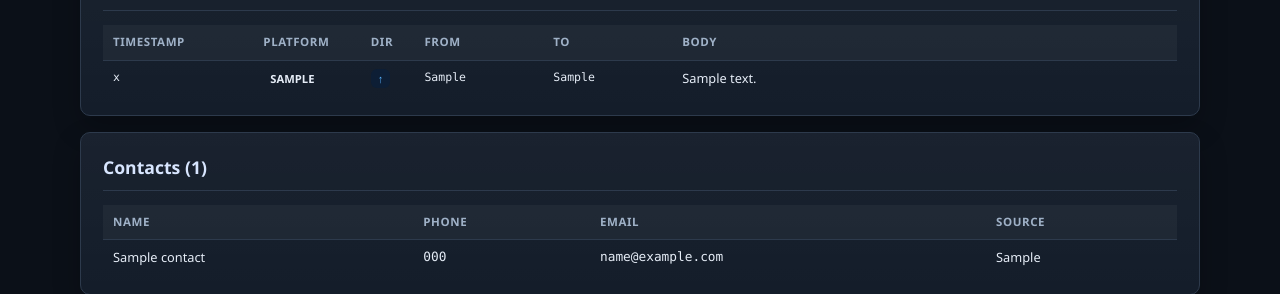
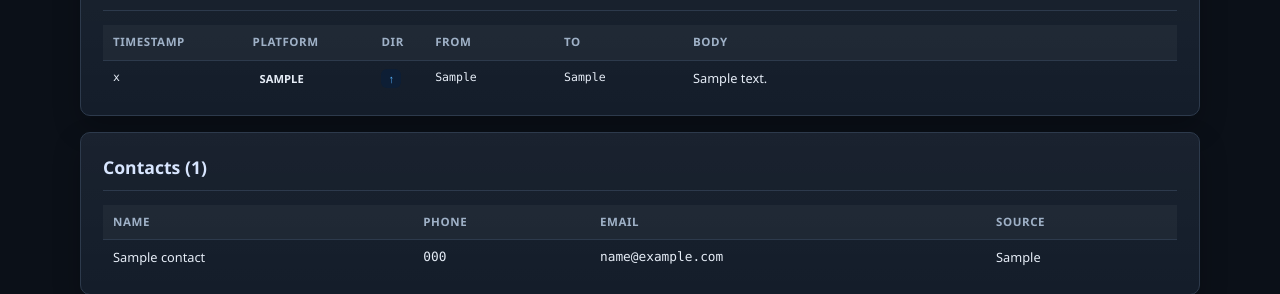
Before and after one commit to yusufbuali/MobileTrace, a Flask app: page /api/cases/1/report in a window 1280 px wide. Shown: the part 1969-2263 px from the top of the page. Run offline with Flask 3, Linux system fonts and the light colour scheme; tables that the repository leaves empty hold one stand-in row (values such as "Sample post"); data that the repository does not hold is empty.

Commit message:
fix(pdf): shrink badges in messages table to prevent column overflow
TELEGRAM/WHATSAPP badges at 0.7rem + 7px padding were wider than the
10% PLATFORM column, bleeding into the DIR column. Fix:
- Reduce badge font to 0.6rem and padding to 4px inside #messages-table
- Widen PLATFORM column from 10% to 12%, trim TIMESTAMP from 14% to 13%

Co-Authored-By: Claude Sonnet 4.6 <noreply@anthropic.com>

```diff
--- a/templates/report.html
+++ b/templates/report.html
@@ -348,6 +348,8 @@
   /* Messages table — fixed layout so Body column gets allocated space */
   #messages-table { table-layout: fixed !important; width: 100% !important; }
   #messages-table td { white-space: normal !important; word-break: break-word; }
+  /* Shrink badges so they fit inside narrow columns */
+  #messages-table .badge { font-size: 0.6rem !important; padding: 1px 4px !important; letter-spacing: 0 !important; }
 
   /* Remove overflow wrappers (ignored by WeasyPrint, cause clipping) */
   div[style*="overflow-x"] { overflow: visible !important; }
@@ -674,21 +676,21 @@
     <h2>Messages ({{ messages | length }})</h2>
     <table class="data-table" id="messages-table" style="table-layout:fixed;width:100%">
       <colgroup>
-        <col style="width:14%"><!-- Timestamp -->
-        <col style="width:10%"><!-- Platform -->
+        <col style="width:13%"><!-- Timestamp -->
+        <col style="width:12%"><!-- Platform -->
         <col style="width:5%"> <!-- Dir -->
         <col style="width:12%"><!-- From -->
         <col style="width:12%"><!-- To -->
-        <col style="width:47%"><!-- Body -->
+        <col style="width:46%"><!-- Body -->
       </colgroup>
       <thead>
         <tr>
-          <th style="width:14%">Timestamp</th>
-          <th style="width:10%">Platform</th>
+          <th style="width:13%">Timestamp</th>
+          <th style="width:12%">Platform</th>
           <th style="width:5%">Dir</th>
           <th style="width:12%">From</th>
           <th style="width:12%">To</th>
-          <th style="width:47%">Body</th>
+          <th style="width:46%">Body</th>
         </tr>
       </thead>
       <tbody>
```
